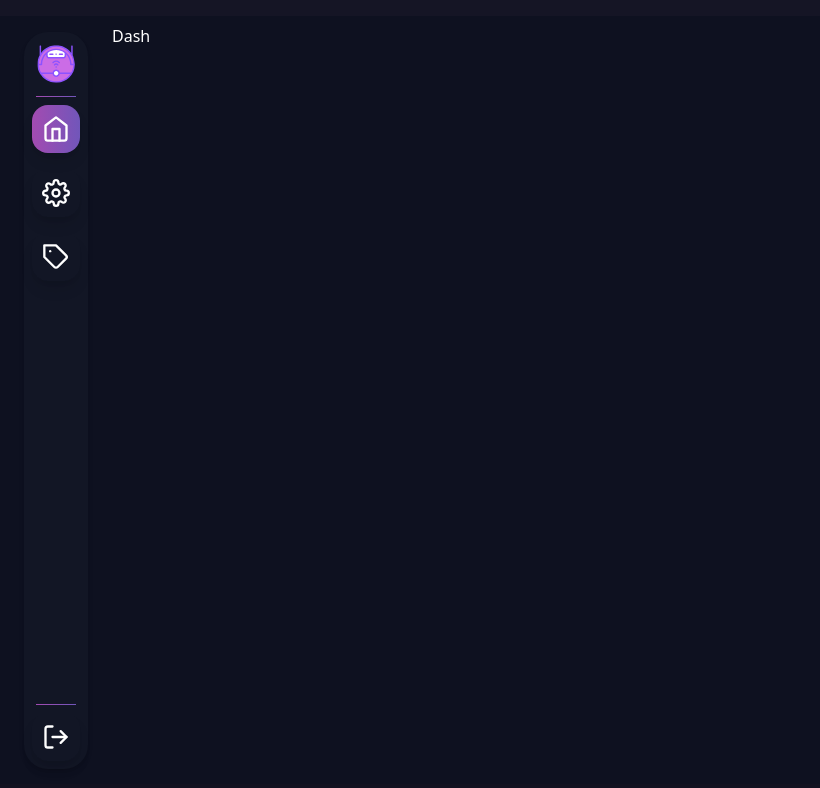
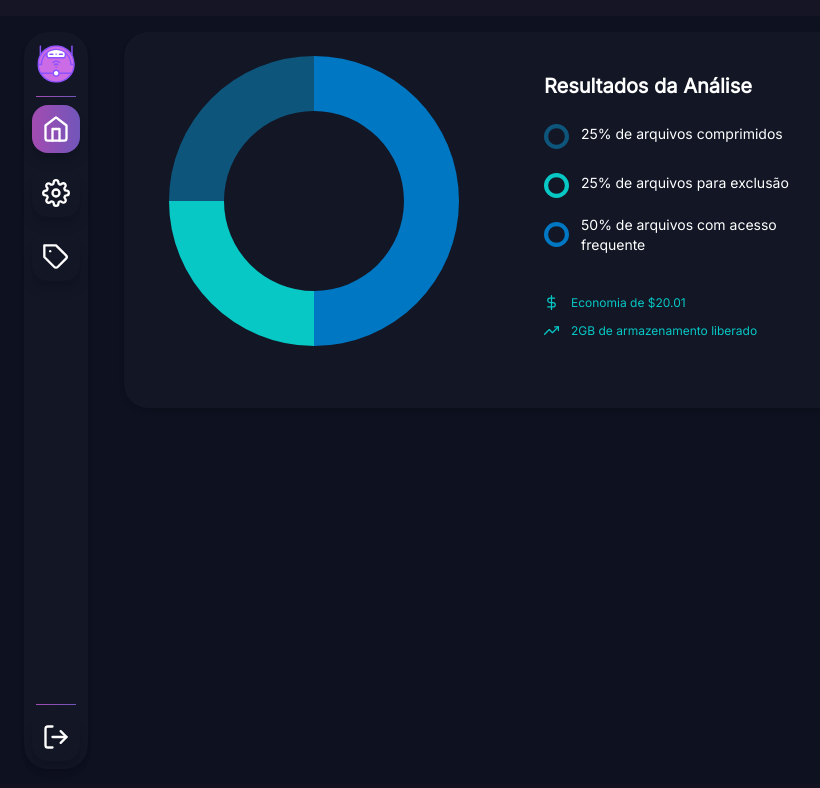
Before and after one commit to Anemaygi/CyberGari-interface, a React (Vite) app: page /template in a window 1280 px wide. Shown: the top 788 px of the page, without its empty margins (24-844 px from the left). Built offline with nearby package versions, Linux system fonts and the light colour scheme.

Commit message:
Adding pie chart on dashboard

```diff
--- a/package.json
+++ b/package.json
@@ -39,12 +39,14 @@
     "@radix-ui/react-toggle": "^1.0.3",
     "@radix-ui/react-tooltip": "^1.0.6",
     "@vercel/analytics": "^1.0.1",
+    "chart.js": "^4.4.0",
     "class-variance-authority": "^0.6.0",
     "clsx": "^1.2.1",
     "cmdk": "^0.2.0",
     "date-fns": "^2.30.0",
     "lucide-react": "^0.244.0",
     "react": "^18.2.0",
+    "react-chartjs-2": "^5.2.0",
     "react-day-picker": "^8.7.1",
     "react-dom": "^18.2.0",
     "react-hook-form": "^7.45.0",
--- /dev/null
+++ b/src/components/pie_chart.tsx
@@ -0,0 +1,94 @@
+import { Chart as ChartJS, ArcElement, Tooltip, Legend } from "chart.js";
+import { Doughnut } from "react-chartjs-2";
+import { FiCircle, FiDollarSign, FiTrendingUp } from "react-icons/fi";
+
+ChartJS.register(ArcElement, Tooltip, Legend);
+
+export const data = {
+  labels: [],
+  datasets: [
+    {
+      label: "Resultados da Análise",
+      data: [50, 25, 25],
+      backgroundColor: ["#0077C2", "#07C8C5", "#0E557C"],
+      borderWidth: 0,
+      cutout: 90,
+    },
+  ],
+};
+
+const PieChart: React.FC = () => {
+  return (
+    <div className="h-[50%] m-2 rounded-3xl flex flex-col font-inter bg-[#121625] mx-3 text-white shadow-md flow-root">
+      <div className="float-left mx-10 m-3.5">
+        <Doughnut data={data} />
+      </div>
+      <div className="float-right m-10 mr-20 font-normal">
+        <h2 className="font-bold text-xl mb-4">Resultados da Análise</h2>
+        <Subtitle
+          totalUsed={data.datasets[0].data[0]}
+          totalCompressed={data.datasets[0].data[1]}
+          totalDeleted={data.datasets[0].data[2]}
+        />
+        <AdditionalInformation moneySaved={20.01} storageReleased="2GB" />
+      </div>
+    </div>
+  );
+};
+
+type SubtitleProps = {
+  totalCompressed: number;
+  totalDeleted: number;
+  totalUsed: number;
+};
+
+const Subtitle: React.FC<SubtitleProps> = ({
+  totalUsed,
+  totalCompressed,
+  totalDeleted,
+}) => (
+  <div className="text-sm">
+    <div className="flex justify-content my-6">
+      <FiCircle size={25} color="#0E557C" className="stroke-[4px] mr-3" />
+      <label>{totalCompressed}% de arquivos comprimidos</label>
+    </div>
+    <div className="flex justify-content my-6">
+      <FiCircle
+        size={25}
+        color="#07C8C5"
+        className="stroke-[4px] float-left mr-3"
+      />
+      <label>{totalDeleted}% de arquivos para exclusão</label>
+    </div>
+    <div className="flex justify-content my-6">
+      <FiCircle size={25} color="#0077C2" className="stroke-[4px] mr-3" />
+      <label className="mt-[-3%]">
+        {totalUsed}% de arquivos com acesso <br />
+        frequente
+      </label>
+    </div>
+  </div>
+);
+
+type AdditionalInformation = {
+  moneySaved: number;
+  storageReleased: string;
+};
+
+const AdditionalInformation: React.FC<AdditionalInformation> = ({
+  moneySaved,
+  storageReleased,
+}) => (
+  <div className="text-[#07C8C5] mt-10 text-xs">
+    <div className="flex justify-content my-2">
+      <FiDollarSign size={15} color="#07C8C5" className="mr-3" />
+      <label>Economia de ${moneySaved}</label>
+    </div>
+    <div className="flex justify-content my-3">
+      <FiTrendingUp size={15} color="#07C8C5" className=" float-left mr-3" />
+      <label>{storageReleased} de armazenamento liberado</label>
+    </div>
+  </div>
+);
+
+export default PieChart;
--- a/src/index.css
+++ b/src/index.css
@@ -1,6 +1,8 @@
+@import url('https://fonts.googleapis.com/css?family=Inter');
 @tailwind base;
 @tailwind components;
 @tailwind utilities;
+
 
 @layer base {
 	:root {
--- a/src/pages/template.tsx
+++ b/src/pages/template.tsx
@@ -1,5 +1,6 @@
 import React from 'react';
 import SideBar from '@/components/sidebar';
+import PieChart from '@/components/pie_chart';
 
 
 const Template: React.FC = () => {
@@ -7,7 +8,7 @@ const Template: React.FC = () => {
       <div className="flex p-4 h-screen bg-secbackground">
         <div className='flex shadow-lg rounded-lg w-screen h-full p-2 bg-background'>
           <SideBar />
-          <p className="text-white">Dash</p>
+          <PieChart/>
         </div>
       </div>
 
--- a/tailwind.config.js
+++ b/tailwind.config.js
@@ -1,4 +1,5 @@
 /** @type {import('tailwindcss').Config} */
+
 export default {
 	darkMode: ['class'],
 	content: ['./index.html', './src/**/*.{js,ts,jsx,tsx}'],
@@ -11,6 +12,9 @@ export default {
 			},
 		},
 		extend: {
+			fontFamily: {
+				'inter': ['Inter', 'sans-serif']
+			  },
 			colors: {
 				background: '#0E1120',
         secbackground: '#151525',
```
Also changed, not shown: 2 other files (tests, documents, lock files or other folders).
